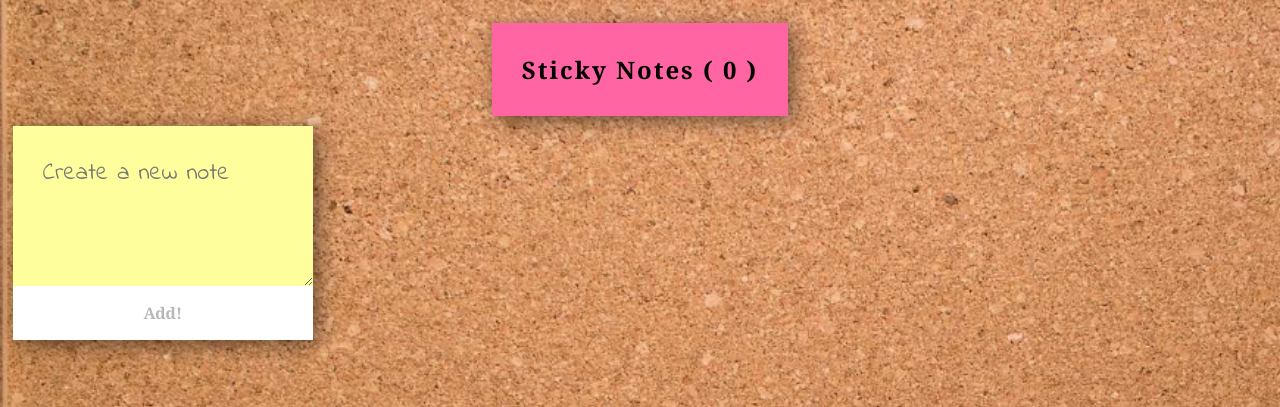
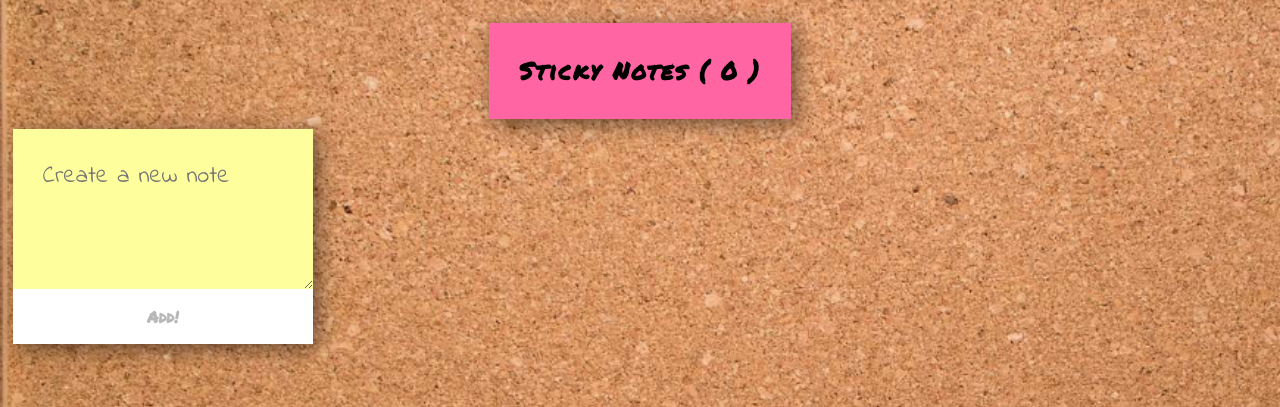
Before and after one commit to mmkobylin/sticky-notes, a React (Create React App) app: page / in a window 1280 px wide. Shown: the top 407 px of the page. Built offline with nearby package versions, Linux system fonts and the light colour scheme.

Commit message:
permament added as a main font

```diff
--- a/src/index.css
+++ b/src/index.css
@@ -7,10 +7,15 @@
   src: local('libre'), url(./LibreBaskerville-Bold.ttf) format('truetype');
 }
 
+@font-face {
+  font-family: 'permament';
+  src: local('permament'), url(./PermanentMarker-Regular.ttf) format('truetype');
+}
+
 * {
   margin: 0;
   padding: 0;
-  font-family: cursive, Cambria, Cochin, Georgia, Times, 'Times New Roman', serif;
+  font-family: permament, Cambria, Cochin, Georgia, Times, 'Times New Roman', serif;
 }
 
 body {
@@ -48,6 +53,7 @@ code {
 
 h1 {
   background-color: #ff65a3;
+  font-family: permament, 'Times New Roman', Times, serif;
   font-size: 1rem;
   width: fit-content;
   letter-spacing: 2px;
```
Also changed, not shown: package.json (line endings or trailing spaces), src/PermanentMarker-Regular.ttf (added).
